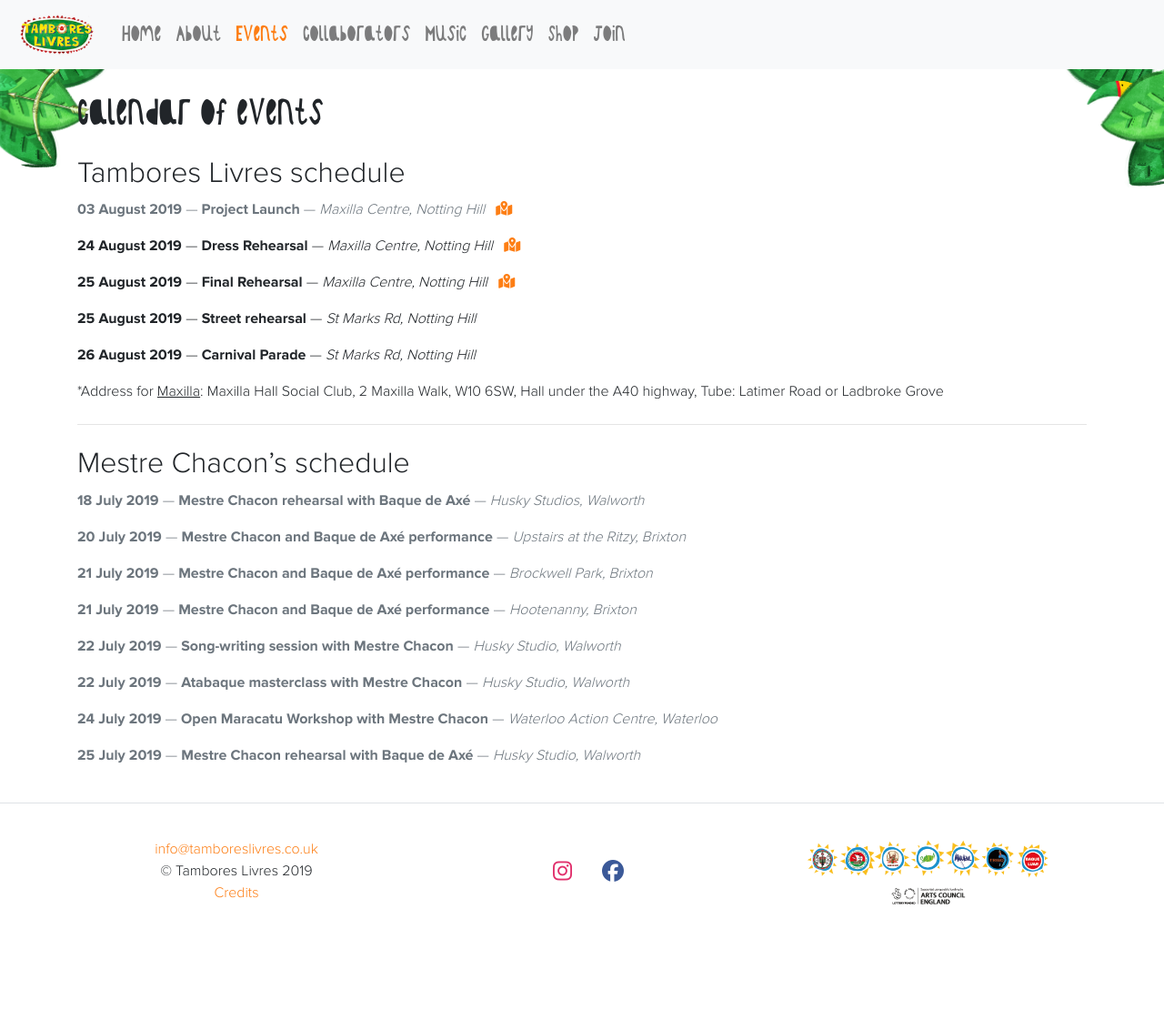
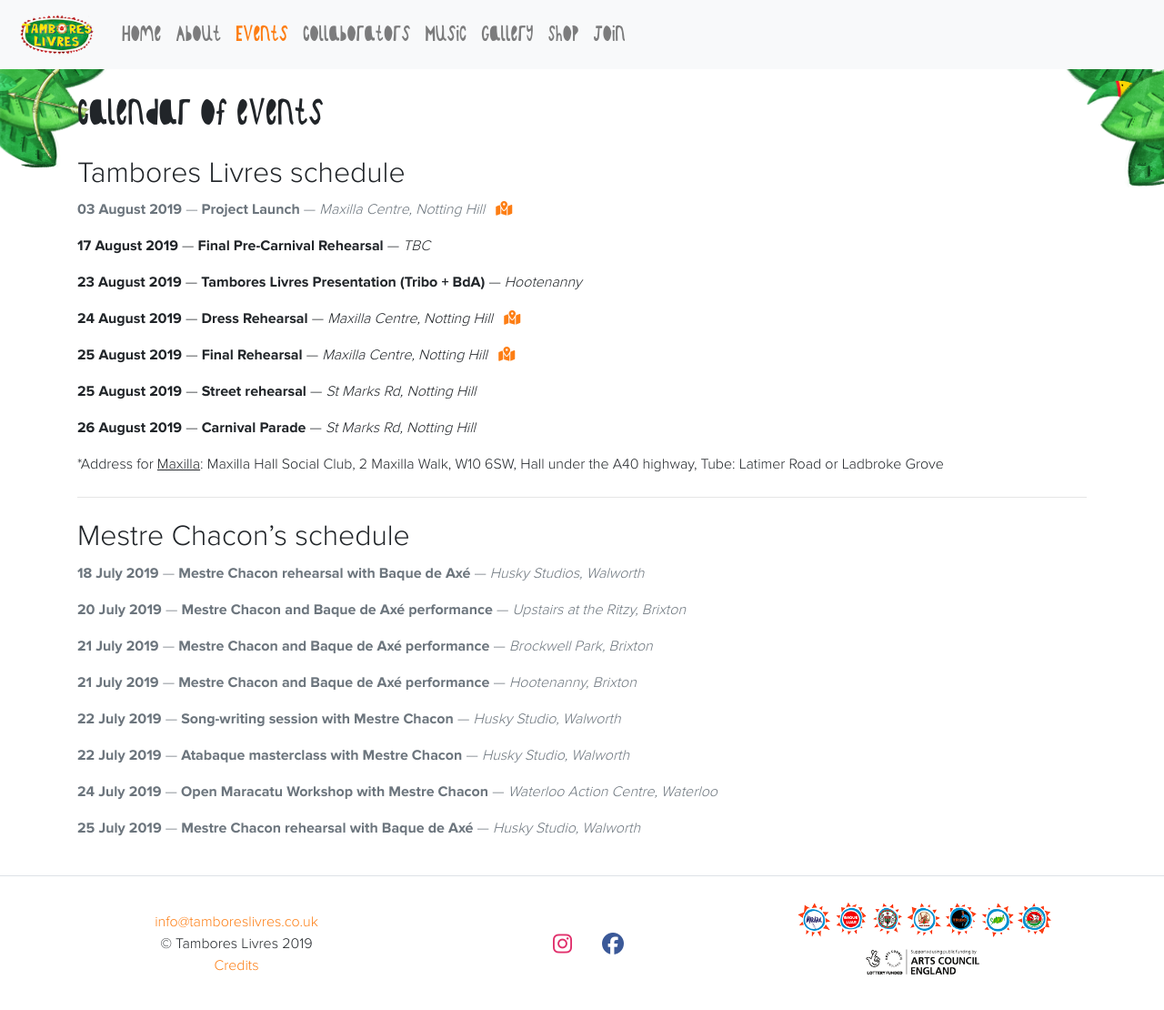
Before and after one commit to tamboreslivres/tamboreslivres.github.io, a Jekyll site: the page built from events.md, in a window 1280 px wide and 1111 px high. Shown: the whole window at 91% size. Built offline with Jekyll 4.4.1, drawn with Linux system fonts in a browser that asks for light colours; nearby versions of some CDN libraries.

Commit message:
updating events

```diff
--- a/_data/events.yml
+++ b/_data/events.yml
@@ -3,6 +3,16 @@
   time: 1pm
   location: Maxilla Centre, Notting Hill
   map: https://goo.gl/maps/HK3NPx8zw7H12YVB9
+
+- name: Final Pre-Carnival Rehearsal
+  date: 2019-08-17
+  time: TBC
+  location: TBC
+
+- name: Tambores Livres Presentation (Tribo + BdA)
+  date: 2019-08-23
+  time: TBC
+  location: Hootenanny
 
 - name: Dress Rehearsal
   date: 2019-08-24
--- a/_includes/footer.html
+++ b/_includes/footer.html
@@ -26,7 +26,7 @@
                 <div class="col-md-4 text-center">
                     <img class="img-fluid"
                          style="max-height: 100px"
-                         src="/static/img/all_logos.png" />
+                         src="/static/img/all-logos-sm.png" />
                 </div>
             </div>
         </div>
```
Also changed, not shown: events.md (+1 -2 lines), static/img/all-logos-sm.png (added), static/img/all-logos.png (renamed from static/img/all_logos.png).
